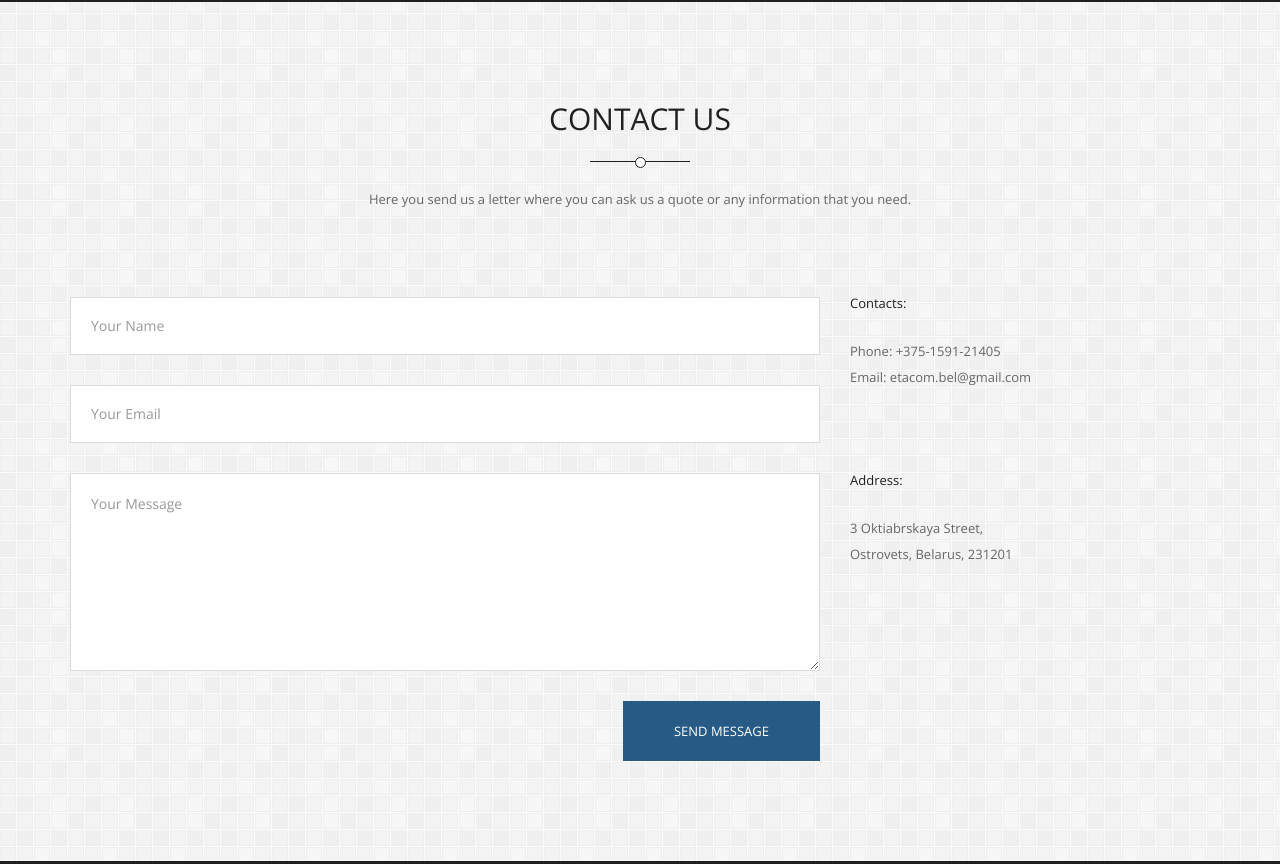
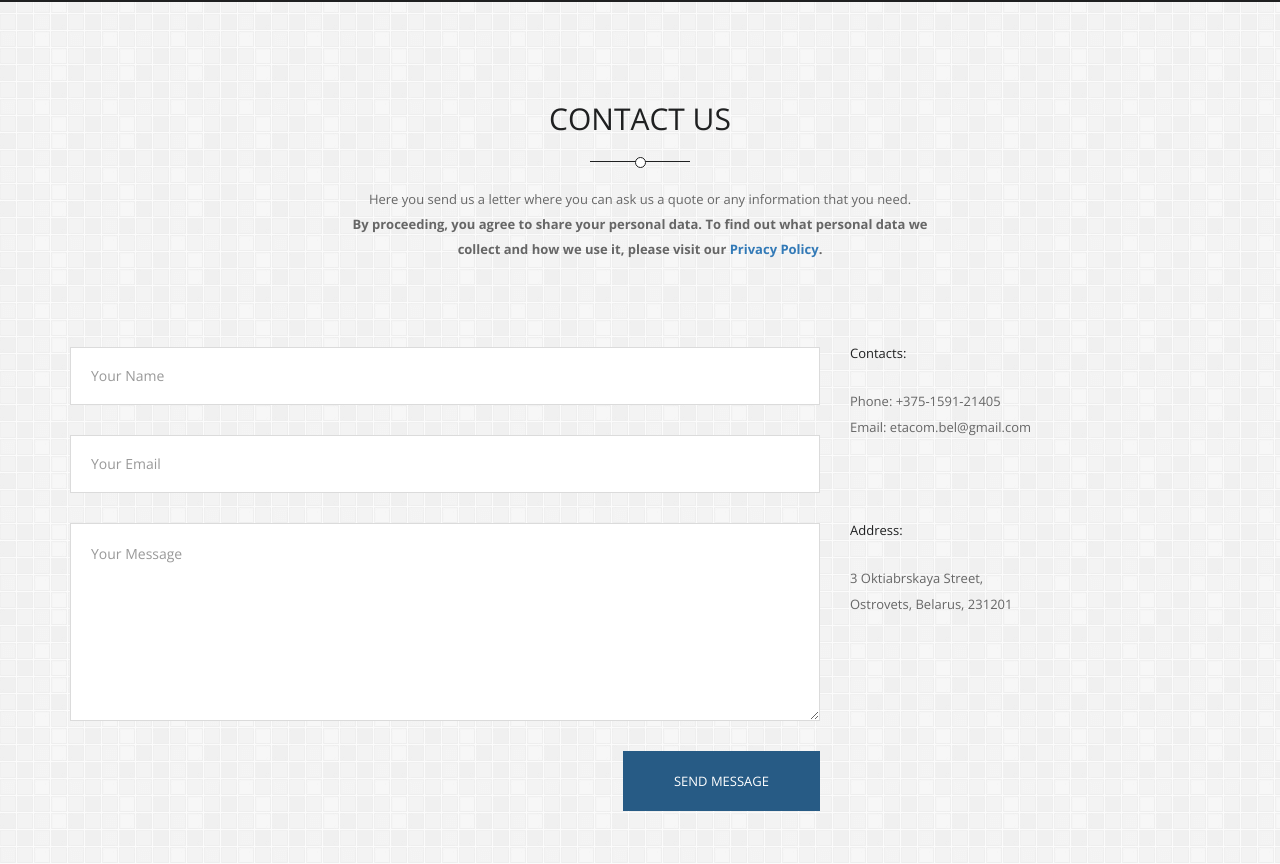
Before and after one commit to denozavr/denozavr.github.io, a website: page index.html in a window 1280 px wide. Shown: the part 5546-6410 px from the top of the page. Drawn offline with nearby package versions, Linux system fonts and the light colour scheme; files whose address does not match are found by name.

Commit message:
Add GDPR text with link for contact form

```diff
--- a/index.html
+++ b/index.html
@@ -40,7 +40,12 @@
             .mobile-device .white{
                 width: 24%;
             } */
+            .contact-text {
+                margin: 0 auto;
+                width: 600px;
+                max-width: 90%;
 
+            }
         </style>
 
 
@@ -506,7 +511,9 @@
 
                     <div class="section-title text-center wow fadeInDown">
                         <h2>Contact Us</h2>
-                        <p>Here you send us a letter where you can ask us a quote or any information that you need. </p>
+                        <p class="contact-text">Here you send us a letter where you can ask us a quote or any information that you need. <br>
+                            <strong>By proceeding, you agree to share your personal data. To find out what personal data we collect and how we use it, please visit our <a href="#">Privacy Policy</a>.</strong>
+                        </p>
                     </div>
 
                     <div class="col-md-8 col-sm-9 wow fadeInLeft">
```
